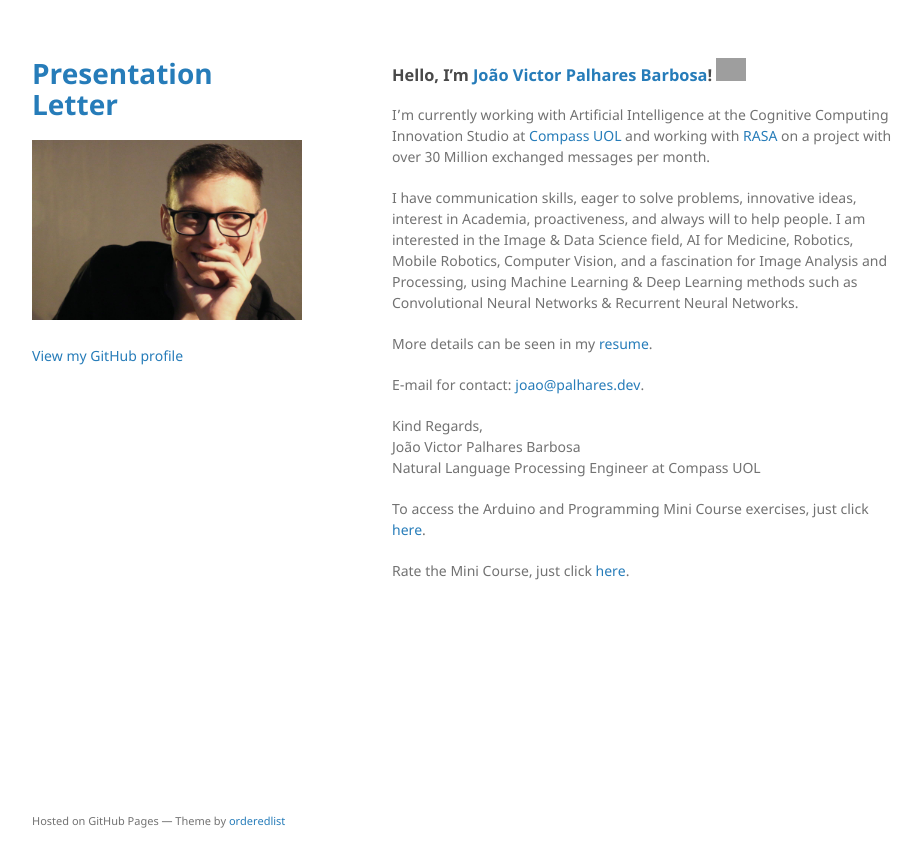
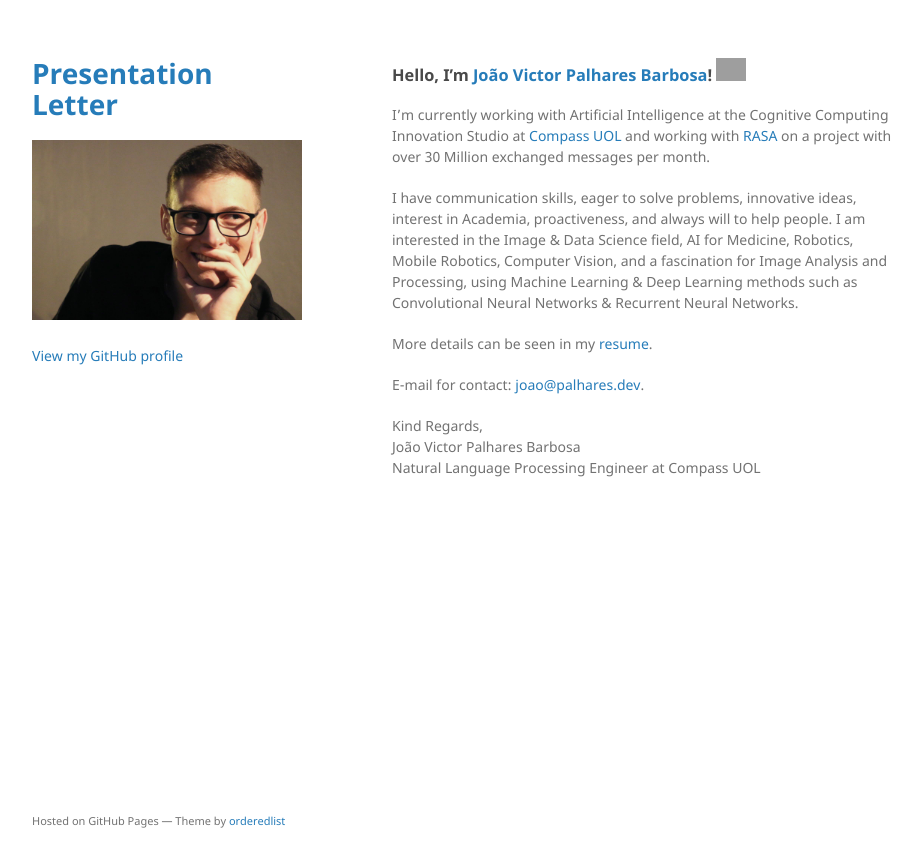
Before and after one commit to joaoavanzini/joaoavanzini.github.io, a Jekyll site: the page built from index.md, in a window 1280 px wide. Shown: the top 867 px of the page, without its empty margins (178-1099 px from the left). Built offline with Jekyll 4.4.1, drawn with Linux system fonts in a browser that asks for light colours; the repository's description, which GitHub fills in, is left out; our own code applies the rules of GitHub Pages for plain Markdown files; grey boxes are pictures that could not be loaded.

Commit message:
Atualizando o perfil

```diff
--- a/index.md
+++ b/index.md
@@ -15,8 +15,3 @@ E-mail for contact: <a href="mailto:joao@palhares.dev">joao@palhares.dev</a>.
 Kind Regards,<br>
 João Victor Palhares Barbosa<br>
 Natural Language Processing Engineer at Compass UOL
-
-
-To access the Arduino and Programming Mini Course exercises, just click [here](./assets/src/exercicios_arduino.pdf).
-
-Rate the Mini Course, just click [here](https://forms.gle/z55r2HQqvRGpxHtZ6).
```
